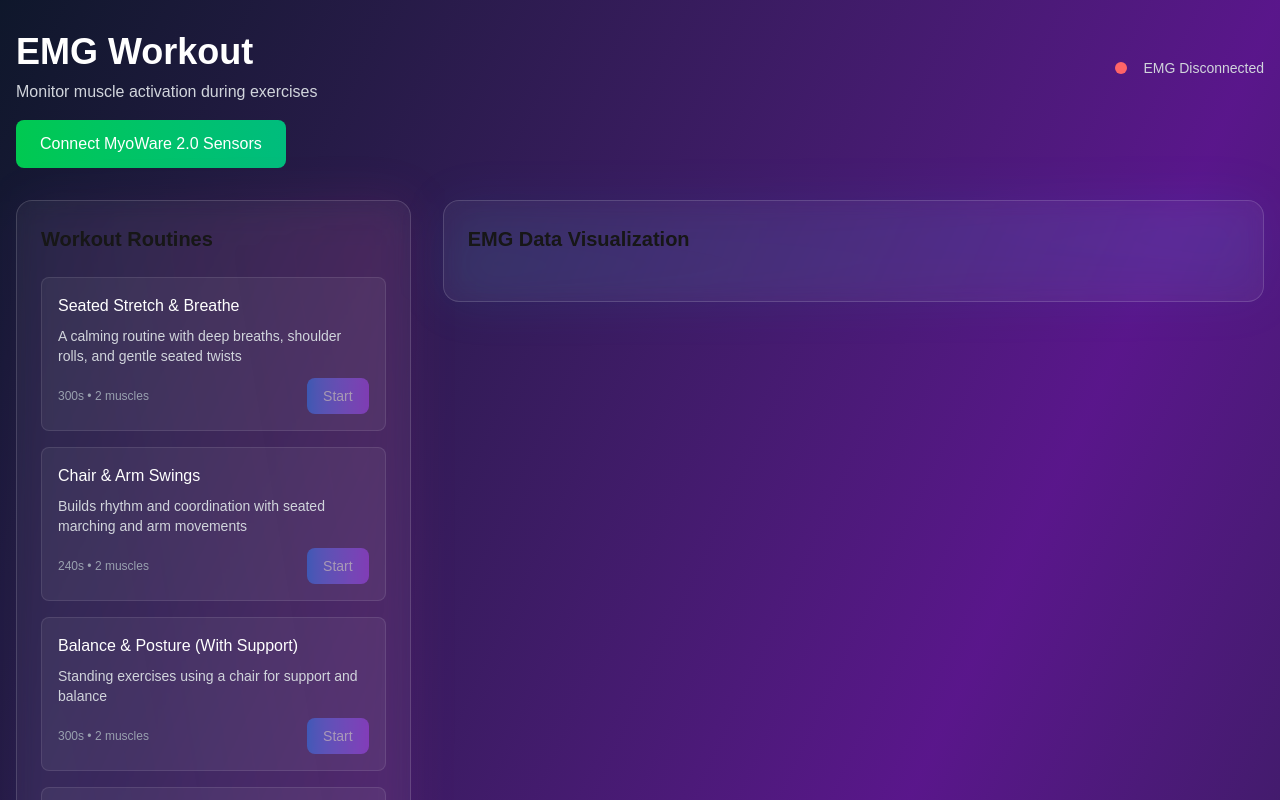
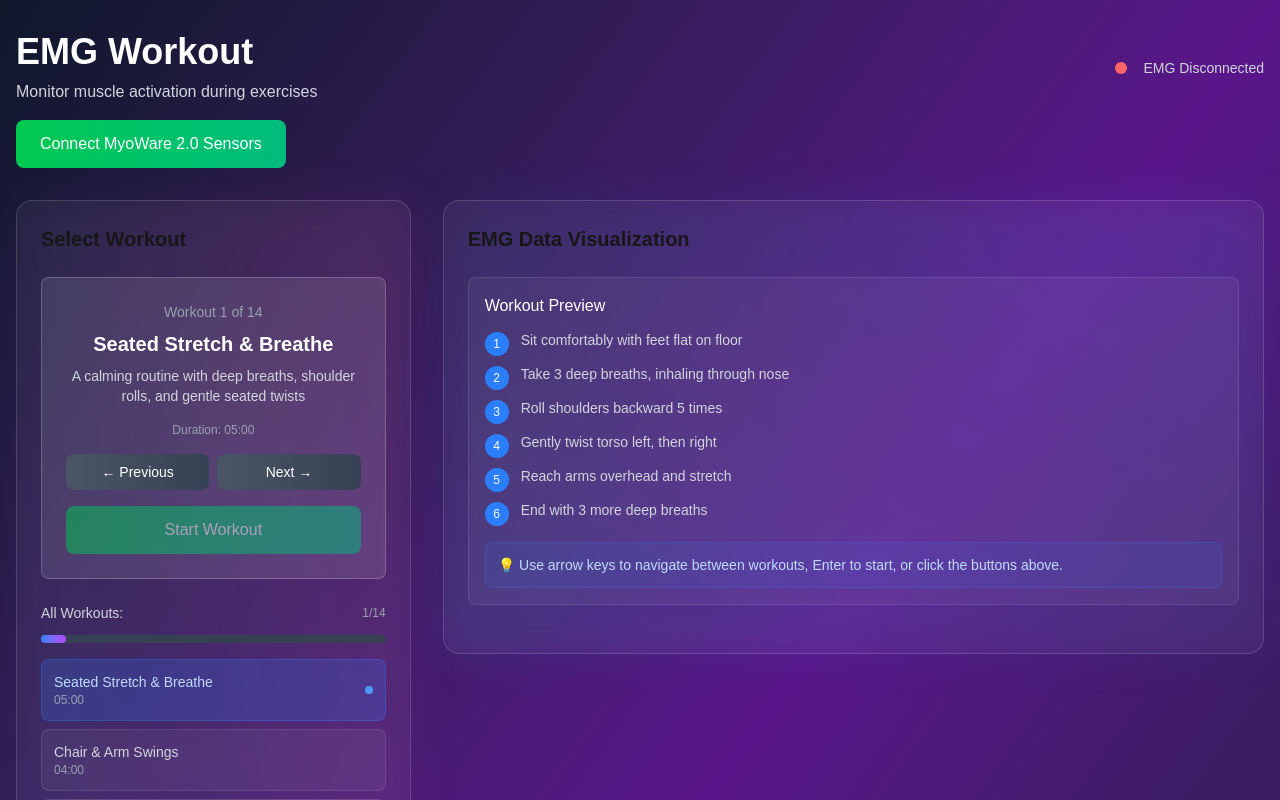
Before and after one commit to stemania1/cognitive_care_assistant, a Next.js app: page /emg in a window 1280 px wide. Shown: the top 800 px of the page. Built offline with nearby package versions, Linux system fonts and the light colour scheme.

Commit message:
Add workout navigation with single workout display and keyboard controls

```diff
--- a/src/app/emg/page.tsx
+++ b/src/app/emg/page.tsx
@@ -242,6 +242,7 @@ export default function EMGPage() {
   const [workoutHistory, setWorkoutHistory] = useState<any[]>([]);
   const [calibrationData, setCalibrationData] = useState<{ [key: string]: { min: number; max: number } }>({});
   const [isCalibrating, setIsCalibrating] = useState(false);
+  const [currentWorkoutIndex, setCurrentWorkoutIndex] = useState(0);
   const canvasRef = useRef<HTMLCanvasElement>(null);
   const intervalRef = useRef<NodeJS.Timeout | null>(null);
 
@@ -310,8 +311,22 @@ export default function EMGPage() {
     setCurrentData(null);
   };
 
+  // Navigation functions
+  const nextWorkout = () => {
+    setCurrentWorkoutIndex((prev) => (prev + 1) % WORKOUT_ROUTINES.length);
+  };
+
+  const prevWorkout = () => {
+    setCurrentWorkoutIndex((prev) => (prev - 1 + WORKOUT_ROUTINES.length) % WORKOUT_ROUTINES.length);
+  };
+
+  const selectWorkout = (index: number) => {
+    setCurrentWorkoutIndex(index);
+  };
+
   // Start workout
-  const startWorkout = (exercise: WorkoutExercise) => {
+  const startWorkout = () => {
+    const exercise = WORKOUT_ROUTINES[currentWorkoutIndex];
     setCurrentWorkout(exercise);
     setWorkoutTime(0);
     setEmgData([]);
@@ -398,6 +413,26 @@ export default function EMGPage() {
     };
   }, [currentWorkout, isRecording]);
 
+  // Keyboard navigation
+  useEffect(() => {
+    const handleKeyPress = (event: KeyboardEvent) => {
+      if (event.key === 'ArrowLeft') {
+        prevWorkout();
+      } else if (event.key === 'ArrowRight') {
+        nextWorkout();
+      } else if (event.key === 'Enter' && !currentWorkout) {
+        startWorkout();
+      } else if (event.key === 'Escape' && currentWorkout) {
+        stopWorkout();
+      }
+    };
+
+    window.addEventListener('keydown', handleKeyPress);
+    return () => {
+      window.removeEventListener('keydown', handleKeyPress);
+    };
+  }, [currentWorkout]);
+
   // Cleanup on unmount
   useEffect(() => {
     return () => {
@@ -456,33 +491,95 @@ export default function EMGPage() {
         </div>
 
         <div className="grid grid-cols-1 lg:grid-cols-3 gap-8">
-          {/* Workout Routines */}
+          {/* Workout Selection */}
           <div className="lg:col-span-1">
             <div className="relative rounded-2xl border border-white/15 bg-white/5 backdrop-blur p-6">
               <div className="absolute inset-0 rounded-2xl bg-gradient-to-tr from-blue-500/10 via-purple-500/5 to-pink-500/10 blur-xl" />
               <div className="relative">
-                <h2 className="text-xl font-semibold mb-6">Workout Routines</h2>
-                <div className="space-y-4">
-                  {WORKOUT_ROUTINES.map((exercise) => (
-                    <div
-                      key={exercise.id}
-                      className="p-4 rounded-lg border border-white/10 bg-white/5 hover:bg-white/10 transition-colors duration-200"
+                <h2 className="text-xl font-semibold mb-6">Select Workout</h2>
+
+                {/* Current Workout Display */}
+                <div className="p-6 rounded-lg border border-white/20 bg-white/10 mb-6">
+                  <div className="text-center mb-4">
+                    <div className="text-sm text-gray-400 mb-2">
+                      Workout {currentWorkoutIndex + 1} of {WORKOUT_ROUTINES.length}
+                    </div>
+                    <h3 className="text-xl font-semibold text-white mb-2">
+                      {WORKOUT_ROUTINES[currentWorkoutIndex].name}
+                    </h3>
+                    <p className="text-sm text-gray-300 mb-4">
+                      {WORKOUT_ROUTINES[currentWorkoutIndex].description}
+                    </p>
+                    <div className="text-xs text-gray-400 mb-4">
+                      Duration: {formatTime(WORKOUT_ROUTINES[currentWorkoutIndex].duration)}
+                    </div>
+                  </div>
+
+                  {/* Navigation Buttons */}
+                  <div className="flex gap-2 mb-4">
+                    <button
+                      onClick={prevWorkout}
+                      className="flex-1 py-2 px-3 bg-gradient-to-r from-gray-600 to-gray-700 text-white text-sm rounded-lg hover:from-gray-700 hover:to-gray-800 transition-all duration-200"
                     >
-                      <h3 className="font-medium text-white mb-2">{exercise.name}</h3>
-                      <p className="text-sm text-gray-300 mb-3">{exercise.description}</p>
-                      <div className="flex items-center justify-between">
-                        <span className="text-xs text-gray-400">
-                          {exercise.duration}s • {exercise.targetMuscles.length} muscles
-                        </span>
+                      ← Previous
+                    </button>
                     <button
-                          onClick={() => startWorkout(exercise)}
-                          disabled={!isConnected || currentWorkout !== null}
-                          className="px-4 py-2 bg-gradient-to-r from-blue-500 to-purple-500 text-white text-sm rounded-lg hover:from-blue-600 hover:to-purple-600 transition-all duration-200 disabled:opacity-50 disabled:cursor-not-allowed"
+                      onClick={nextWorkout}
+                      className="flex-1 py-2 px-3 bg-gradient-to-r from-gray-600 to-gray-700 text-white text-sm rounded-lg hover:from-gray-700 hover:to-gray-800 transition-all duration-200"
                     >
-                          Start
+                      Next →
                     </button>
                   </div>
+
+                  {/* Start Workout Button */}
+                  <button
+                    onClick={startWorkout}
+                    disabled={!isConnected || currentWorkout !== null}
+                    className="w-full py-3 px-4 bg-gradient-to-r from-green-500 to-emerald-500 text-white font-medium rounded-lg hover:from-green-600 hover:to-emerald-600 transition-all duration-200 disabled:opacity-50 disabled:cursor-not-allowed"
+                  >
+                    {currentWorkout ? 'Workout in Progress' : 'Start Workout'}
+                  </button>
                 </div>
+
+                {/* Workout List (Collapsed) */}
+                <div className="space-y-2">
+                  <div className="flex items-center justify-between mb-3">
+                    <div className="text-sm font-medium text-gray-300">All Workouts:</div>
+                    <div className="text-xs text-gray-400">
+                      {currentWorkoutIndex + 1}/{WORKOUT_ROUTINES.length}
+                    </div>
+                  </div>
+
+                  {/* Progress Bar */}
+                  <div className="w-full bg-gray-700 rounded-full h-2 mb-4">
+                    <div
+                      className="bg-gradient-to-r from-blue-500 to-purple-500 h-2 rounded-full transition-all duration-300"
+                      style={{ width: `${((currentWorkoutIndex + 1) / WORKOUT_ROUTINES.length) * 100}%` }}
+                    />
+                  </div>
+
+                  {WORKOUT_ROUTINES.map((exercise, index) => (
+                    <button
+                      key={exercise.id}
+                      onClick={() => selectWorkout(index)}
+                      className={`w-full p-3 rounded-lg text-left transition-all duration-200 ${
+                        index === currentWorkoutIndex
+                          ? 'bg-blue-500/20 border border-blue-500/30 text-blue-200'
+                          : 'bg-white/5 border border-white/10 text-gray-300 hover:bg-white/10'
+                      }`}
+                    >
+                      <div className="flex items-center justify-between">
+                        <div>
+                          <div className="text-sm font-medium">{exercise.name}</div>
+                          <div className="text-xs text-gray-400">
+                            {formatTime(exercise.duration)}
+                          </div>
+                        </div>
+                        {index === currentWorkoutIndex && (
+                          <div className="w-2 h-2 bg-blue-400 rounded-full animate-pulse" />
+                        )}
+                      </div>
+                    </button>
                   ))}
                 </div>
               </div>
@@ -561,11 +658,12 @@ export default function EMGPage() {
                 )}
 
                 {/* Workout Instructions */}
-                {currentWorkout && (
                 <div className="mb-6 p-4 rounded-lg bg-white/5 border border-white/10">
-                    <h3 className="font-medium text-white mb-3">Exercise Instructions</h3>
+                  <h3 className="font-medium text-white mb-3">
+                    {currentWorkout ? 'Exercise Instructions' : 'Workout Preview'}
+                  </h3>
                   <ul className="space-y-2">
-                      {currentWorkout.instructions.map((instruction, index) => (
+                    {(currentWorkout || WORKOUT_ROUTINES[currentWorkoutIndex]).instructions.map((instruction, index) => (
                       <li key={index} className="text-sm text-gray-300 flex items-start">
                         <span className="w-6 h-6 rounded-full bg-blue-500 text-white text-xs flex items-center justify-center mr-3 mt-0.5 flex-shrink-0">
                           {index + 1}
@@ -574,8 +672,14 @@ export default function EMGPage() {
                       </li>
                     ))}
                   </ul>
+                  {!currentWorkout && (
+                    <div className="mt-4 p-3 rounded-lg bg-blue-500/10 border border-blue-500/20">
+                      <p className="text-sm text-blue-200">
+                        💡 Use arrow keys to navigate between workouts, Enter to start, or click the buttons above.
+                      </p>
                     </div>
                   )}
+                </div>
 
                 {/* Workout Controls */}
                 {currentWorkout && (
```
Lines whose indentation alone changed are shown as unchanged.
